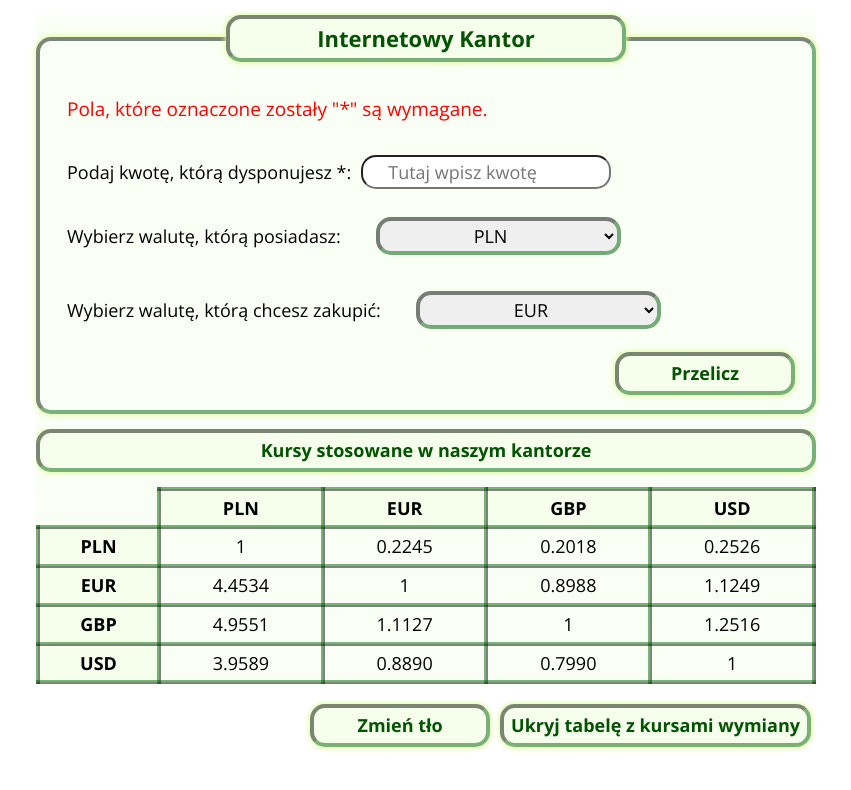
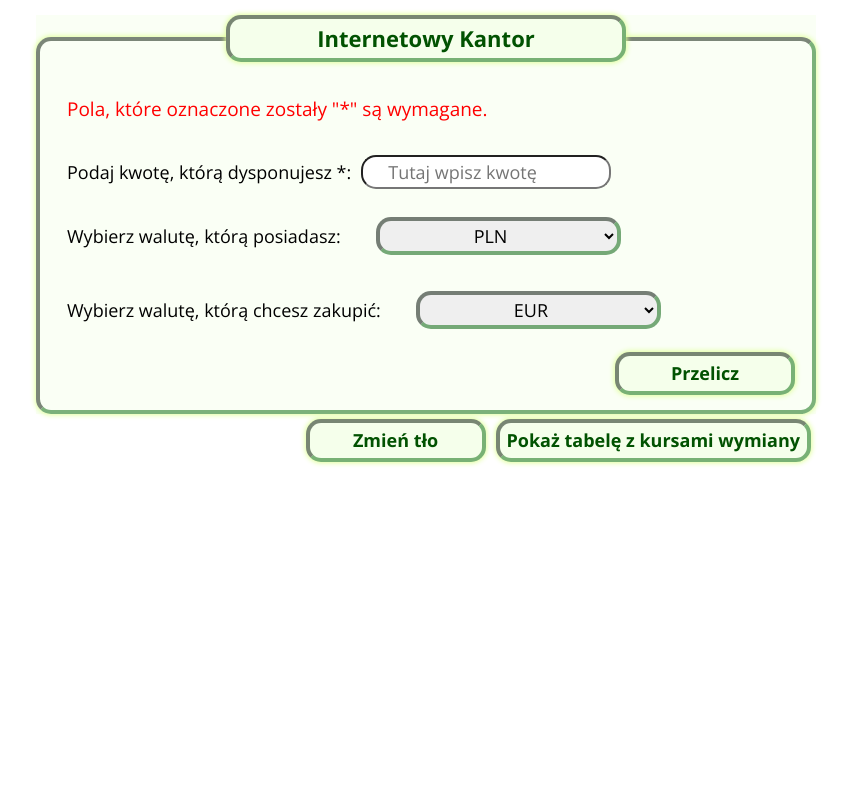
Before and after one commit to KMNowak/currency-converter-react, a React (Create React App) app: page / in a window 1280 px wide. Shown: the top 790 px of the page, without its empty margins (214-1065 px from the left). Built offline with nearby package versions, Linux system fonts and the light colour scheme.

Commit message:
feat: add table  visability toggle interaction

```diff
--- a/src/App.js
+++ b/src/App.js
@@ -1,15 +1,26 @@
-import React from 'react';
+import React, { useState } from 'react';
 import Table from "./table";
 import Form from "./form";
 import Buttons from "./Buttons";
 import Container from "./container";
 
 function App() {
+  const [hideTable, setHideTable] = useState(false);
+
+  const toggleVisabilityTable = () => {
+    setHideTable(hideTable => !hideTable);
+  };
+
   return (
     <Container>
-      <Form></Form>
-      <Table></Table>
-      <Buttons></Buttons>
+      <Form />
+      <Table
+        hideTable={hideTable}
+      />
+      <Buttons
+        hideTable={hideTable}
+        toggleVisabilityTable={toggleVisabilityTable}
+      />
     </Container>
   );
 }
--- a/src/Buttons/index.js
+++ b/src/Buttons/index.js
@@ -1,9 +1,11 @@
 import React, { Fragment } from 'react';
 import "./style.css";
 
-const Buttons = () => (
+const Buttons = ({hideTable, toggleVisabilityTable}) => (
   <Fragment>
-    <button className="button">Ukryj tabelę z kursami wymiany</button>
+    <button onClick={toggleVisabilityTable} className="button">
+      {hideTable ? "Ukryj" : "Pokaż"} tabelę z kursami wymiany
+      </button>
     <button className="button">Zmień tło</button>
   </Fragment>
 );
--- a/src/table/index.js
+++ b/src/table/index.js
@@ -1,11 +1,12 @@
 import React from 'react';
 import "./style.css";
 
-const Table = () => (
-  <div className="main__tableContainer">
-    <table
-      className="exchangeTable">
+const Table = ({hideTable}) => (
+  <div className={`main__tableContainer ${hideTable ? "" : "main__tableContainer--hidden"}`}>
+    <table className="exchangeTable">
       <caption className="exchangeTable__caption">Kursy stosowane w naszym kantorze</caption>
+
+      <thead>
         <tr>
           <th scope="col"></th>
           <th className="exchangeTable__cell exchangeTable__cell--header" scope="col">PLN</th>
@@ -13,6 +14,8 @@ const Table = () => (
           <th className="exchangeTable__cell exchangeTable__cell--header" scope="col">GBP</th>
           <th className="exchangeTable__cell exchangeTable__cell--header" scope="col">USD</th>
         </tr>
+      </thead>
+      <tbody>
         <tr className="exchangeTable__row">
           <th className="exchangeTable__cell exchangeTable__cell--header" scope="row">PLN</th>
           <td className="exchangeTable__cell">1</td>
@@ -41,6 +44,7 @@ const Table = () => (
           <td className="exchangeTable__cell">0.7990</td>
           <td className="exchangeTable__cell">1</td>
         </tr>
+      </tbody>
     </table>
   </div>
 )
--- a/src/table/style.css
+++ b/src/table/style.css
@@ -38,10 +38,6 @@
   background-color: rgb(245, 255, 235);
 }
 
-.js-section__tableContainer--hidden {
+.main__tableContainer--hidden {
   display: none;
 }
-
-.js-section__tableContainer--visible{
-  display: block;
-}
```
Lines whose indentation alone changed are shown as unchanged.
